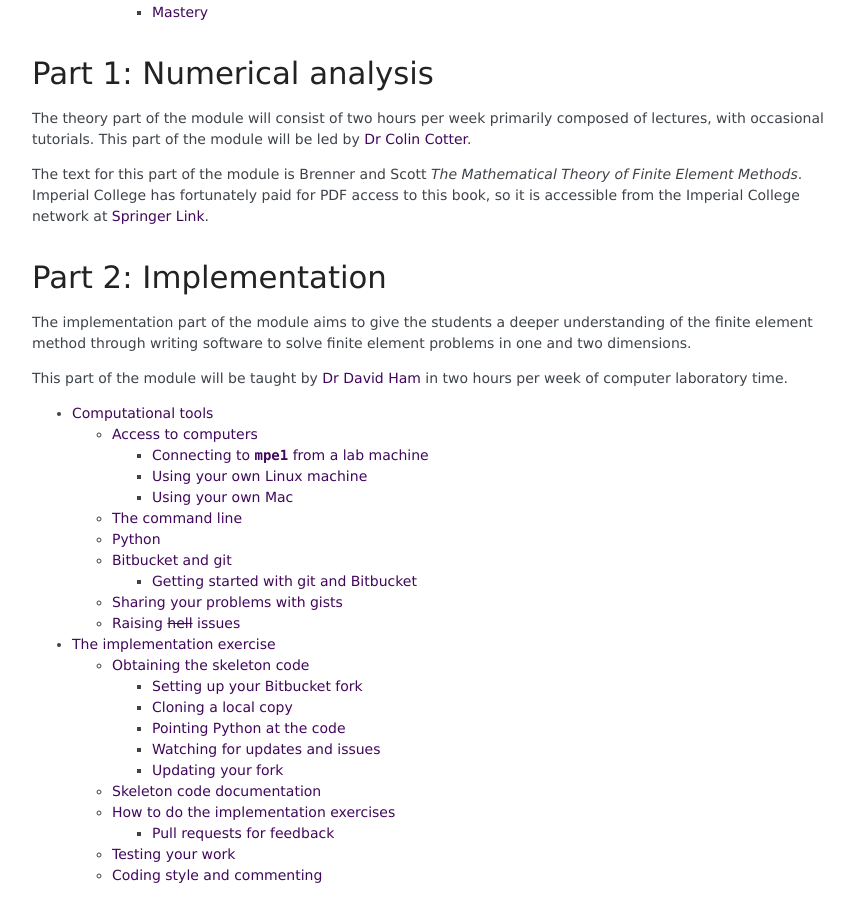
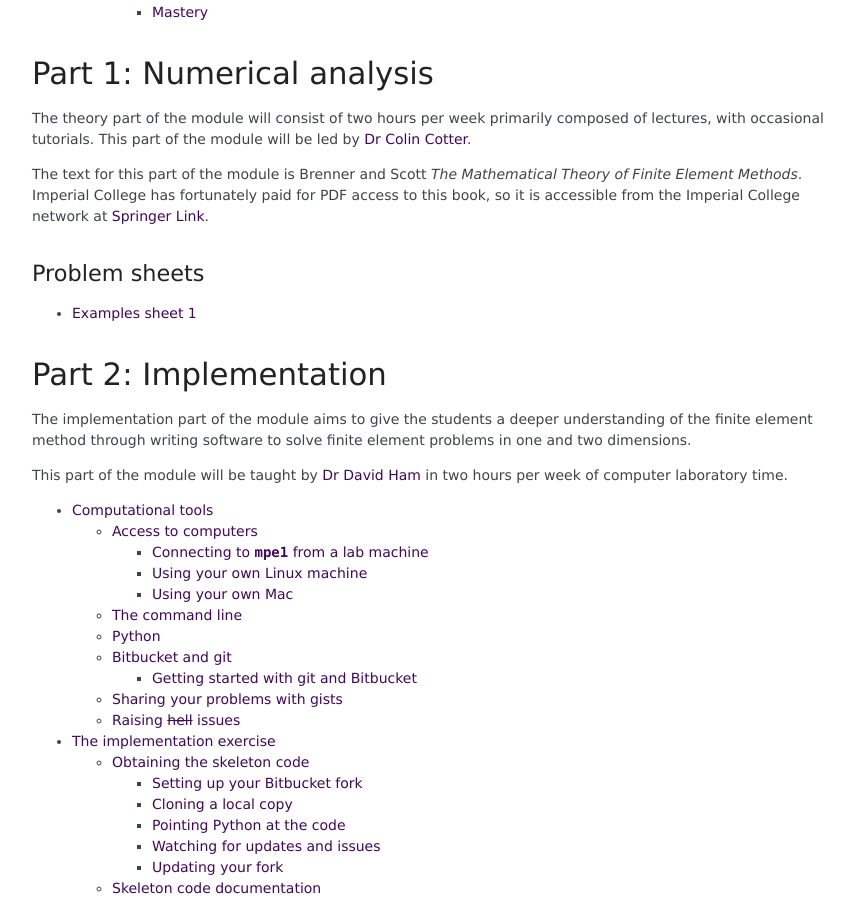
Before and after one commit to finite-element/finite-element-course, a Sphinx documentation site: the page built from doc/source/index.rst, in a window 1280 px wide and 900 px high, scrolled down 426 px. Shown: the whole window, without its empty margins (163-1017 px from the left). Built offline with Sphinx 7.4.7, drawn with Linux system fonts in a browser that asks for light colours.

Commit message:
problem sheets

```diff
--- a/doc/source/index.rst
+++ b/doc/source/index.rst
@@ -24,6 +24,11 @@ Mathematical Theory of Finite Element Methods*. Imperial College has
 fortunately paid for PDF access to this book, so it is accessible from
 the Imperial College network at `Springer Link
 <http://link.springer.com/book/10.1007%2F978-0-387-75934-0>`_.
+
+Problem sheets
+~~~~~~~~~~~~~~
+
+* `Examples sheet 1 <_static/FE_examples1.pdf>`_
 
 Part 2: Implementation
 ----------------------
--- a/doc/source/tools.rst
+++ b/doc/source/tools.rst
@@ -115,7 +115,7 @@ executing commands on the Linux command line. For example you use the
 command line to work with the revision control system, to run your
 code and to run the tests provided. If you're not familiar with the
 Linux command line, then a brief guide `is available here
-<http://www.tuxarena.com/static/intro_linux_cli.php>`. That guide
+<http://www.tuxarena.com/static/intro_linux_cli.php>`_. That guide
 focusses on the Bash shell, which is the one we will use.
 
 Python
```
